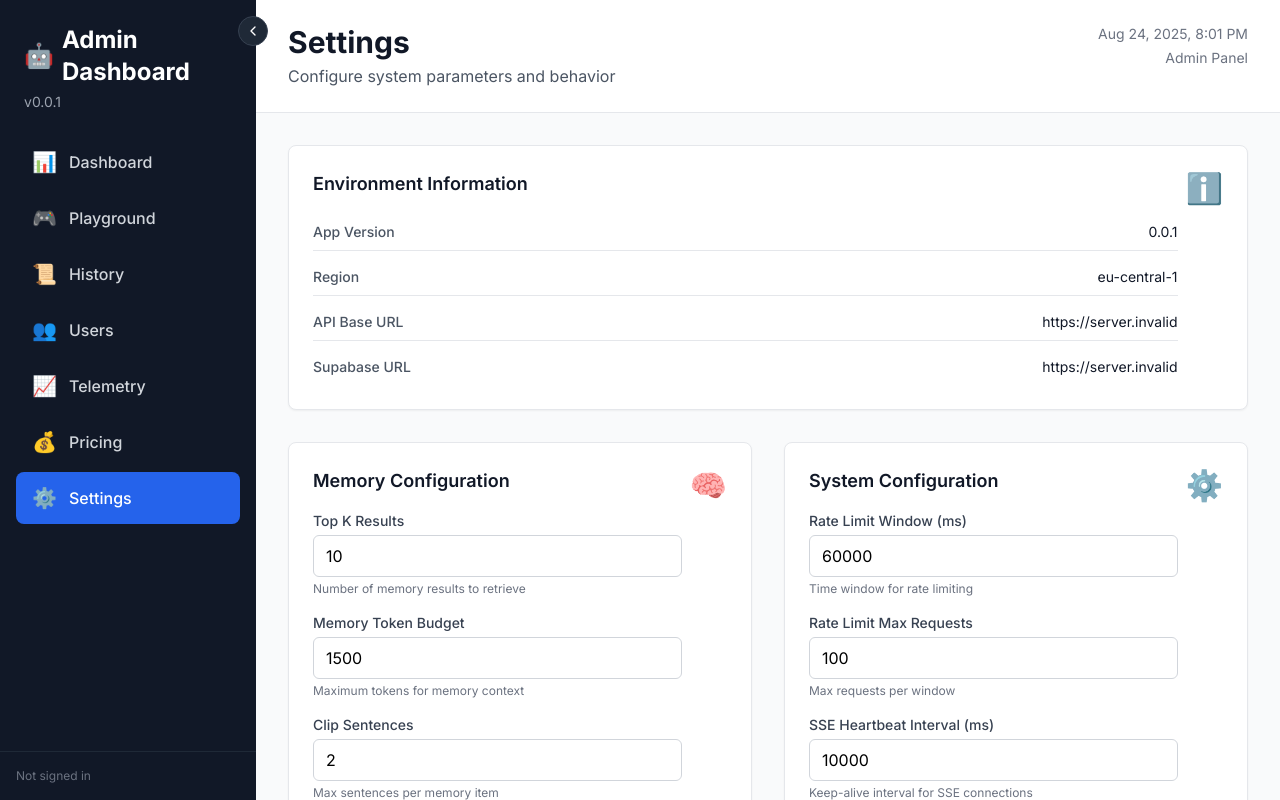
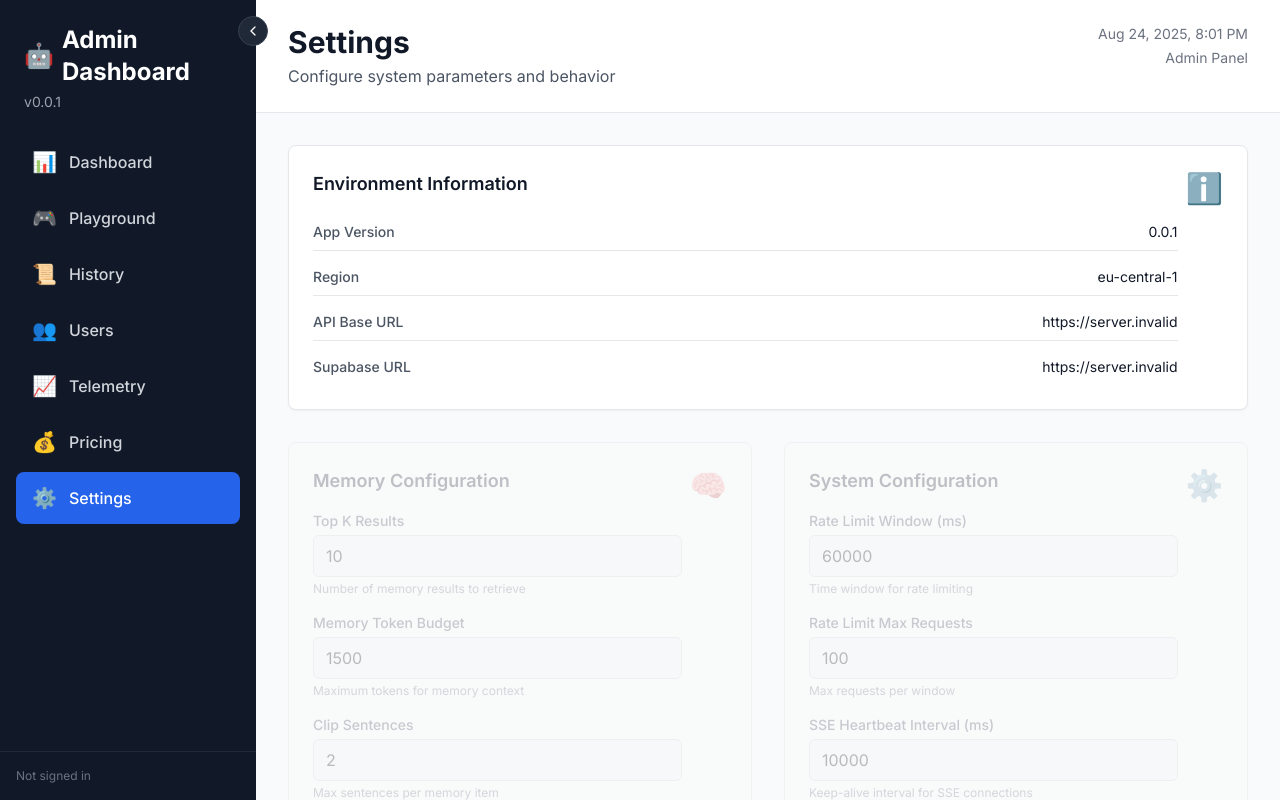
Before and after one commit to SimonCierniewski/ai-chat-task, a Next.js app in the folder apps/admin/: page /admin/settings in a window 1280 px wide. Built offline with nearby package versions, Linux system fonts and the light colour scheme; no server answers.

Commit message:
TODO Disable content on Settings page

```diff
--- a/apps/admin/src/app/admin/settings/page.tsx
+++ b/apps/admin/src/app/admin/settings/page.tsx
@@ -53,9 +53,12 @@ export default function SettingsPage() {
         </Card>
 
         <div className="grid grid-cols-1 lg:grid-cols-2 gap-8">
-          {/* Memory Settings */}
-          <Card title="Memory Configuration" icon="🧠">
-            <div className="mt-4 space-y-4">
+          {/* Memory Settings - DISABLED */}
+          <Card title="Memory Configuration" icon="🧠" className="opacity-50 relative">
+            {/* Disabled overlay */}
+            <div className="absolute inset-0 bg-gray-100 bg-opacity-50 z-10 rounded-lg cursor-not-allowed" />
+
+            <div className="mt-4 space-y-4 pointer-events-none">
               <div>
                 <label className="block text-sm font-medium text-gray-700 mb-1">
                   Top K Results
@@ -65,6 +68,7 @@ export default function SettingsPage() {
                   value={settings.memoryTopK}
                   onChange={(e) => setSettings({ ...settings, memoryTopK: parseInt(e.target.value) || 0 })}
                   className="w-full px-3 py-2 border border-gray-300 rounded-md"
+                  disabled
                 />
                 <p className="text-xs text-gray-500 mt-1">Number of memory results to retrieve</p>
               </div>
@@ -78,6 +82,7 @@ export default function SettingsPage() {
                   value={settings.memoryTokenBudget}
                   onChange={(e) => setSettings({ ...settings, memoryTokenBudget: parseInt(e.target.value) || 0 })}
                   className="w-full px-3 py-2 border border-gray-300 rounded-md"
+                  disabled
                 />
                 <p className="text-xs text-gray-500 mt-1">Maximum tokens for memory context</p>
               </div>
@@ -91,6 +96,7 @@ export default function SettingsPage() {
                   value={settings.clipSentences}
                   onChange={(e) => setSettings({ ...settings, clipSentences: parseInt(e.target.value) || 0 })}
                   className="w-full px-3 py-2 border border-gray-300 rounded-md"
+                  disabled
                 />
                 <p className="text-xs text-gray-500 mt-1">Max sentences per memory item</p>
               </div>
@@ -107,15 +113,19 @@ export default function SettingsPage() {
                   value={settings.minRelevanceScore}
                   onChange={(e) => setSettings({ ...settings, minRelevanceScore: parseFloat(e.target.value) || 0 })}
                   className="w-full px-3 py-2 border border-gray-300 rounded-md"
+                  disabled
                 />
                 <p className="text-xs text-gray-500 mt-1">Minimum score for memory relevance (0-1)</p>
               </div>
             </div>
           </Card>
 
-          {/* System Settings */}
-          <Card title="System Configuration" icon="⚙️">
-            <div className="mt-4 space-y-4">
+          {/* System Settings - DISABLED */}
+          <Card title="System Configuration" icon="⚙️" className="opacity-50 relative">
+            {/* Disabled overlay */}
+            <div className="absolute inset-0 bg-gray-100 bg-opacity-50 z-10 rounded-lg cursor-not-allowed" />
+
+            <div className="mt-4 space-y-4 pointer-events-none">
               <div>
                 <label className="block text-sm font-medium text-gray-700 mb-1">
                   Rate Limit Window (ms)
@@ -125,6 +135,7 @@ export default function SettingsPage() {
                   value={settings.rateLimitWindow}
                   onChange={(e) => setSettings({ ...settings, rateLimitWindow: parseInt(e.target.value) || 0 })}
                   className="w-full px-3 py-2 border border-gray-300 rounded-md"
+                  disabled
                 />
                 <p className="text-xs text-gray-500 mt-1">Time window for rate limiting</p>
               </div>
@@ -138,6 +149,7 @@ export default function SettingsPage() {
                   value={settings.rateLimitMax}
                   onChange={(e) => setSettings({ ...settings, rateLimitMax: parseInt(e.target.value) || 0 })}
                   className="w-full px-3 py-2 border border-gray-300 rounded-md"
+                  disabled
                 />
                 <p className="text-xs text-gray-500 mt-1">Max requests per window</p>
               </div>
@@ -151,6 +163,7 @@ export default function SettingsPage() {
                   value={settings.sseHeartbeatMs}
                   onChange={(e) => setSettings({ ...settings, sseHeartbeatMs: parseInt(e.target.value) || 0 })}
                   className="w-full px-3 py-2 border border-gray-300 rounded-md"
+                  disabled
                 />
                 <p className="text-xs text-gray-500 mt-1">Keep-alive interval for SSE connections</p>
               </div>
@@ -163,6 +176,7 @@ export default function SettingsPage() {
                   value={settings.defaultModel}
                   onChange={(e) => setSettings({ ...settings, defaultModel: e.target.value })}
                   className="w-full px-3 py-2 border border-gray-300 rounded-md"
+                  disabled
                 >
                   <option value="gpt-4o-mini">GPT-4 Mini</option>
                   <option value="gpt-4o">GPT-4</option>
@@ -174,11 +188,12 @@ export default function SettingsPage() {
           </Card>
         </div>
 
-        {/* Save Button */}
+        {/* Save Button - DISABLED */}
         <div className="mt-8 flex justify-end">
           <button
             onClick={handleSave}
-            className="px-6 py-2 bg-blue-600 text-white rounded-md hover:bg-blue-700 transition-colors"
+            className="px-6 py-2 bg-gray-400 text-white rounded-md cursor-not-allowed opacity-50"
+            disabled
           >
             Save Settings
           </button>
```
